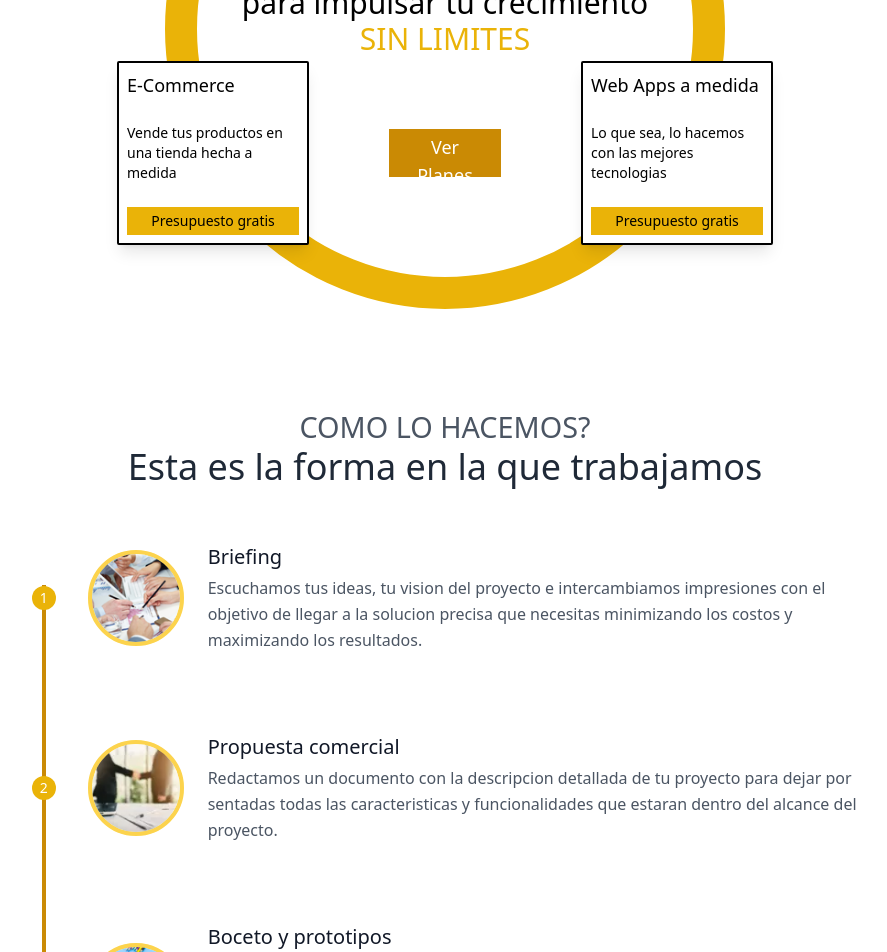
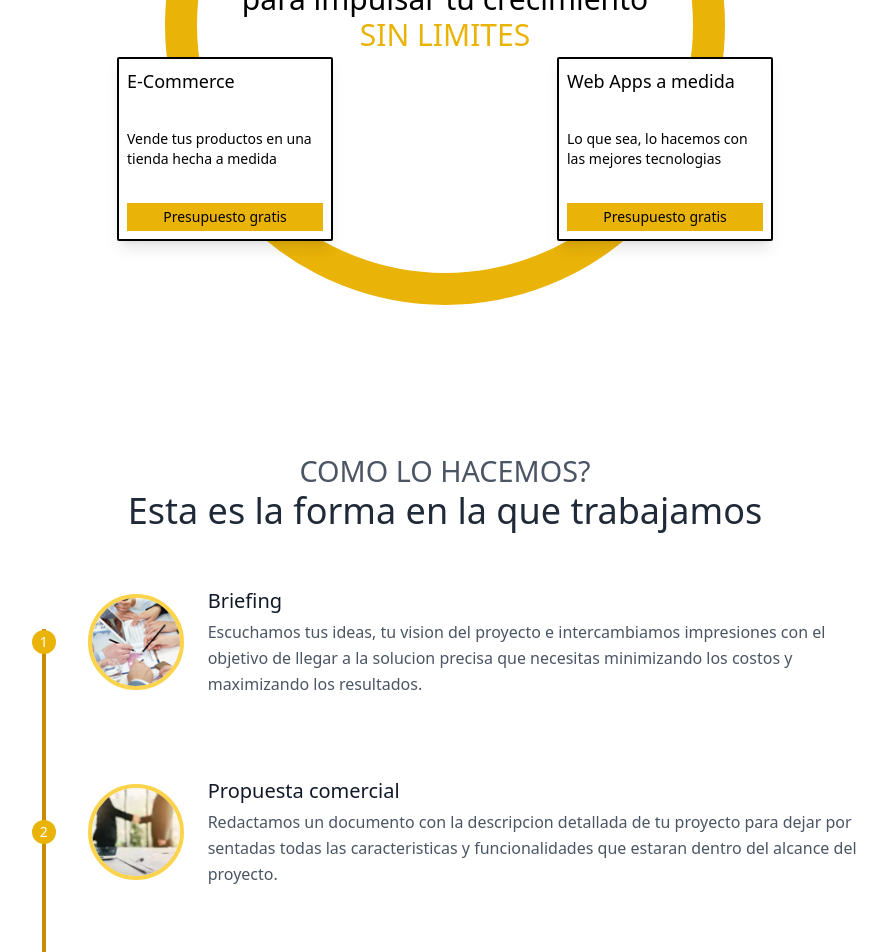
Before and after one commit to EmanuelSuarez/flipwebco-landing, a React (Create React App) app: page / in a window 1280 px wide. Shown: the part 1340-2292 px from the top of the page, without its empty margins (195-1082 px from the left). Built offline with nearby package versions, Linux system fonts and the light colour scheme.

Commit message:
fixing valueOffer component responsive issues

```diff
--- a/src/pages/home/Home.jsx
+++ b/src/pages/home/Home.jsx
@@ -6,7 +6,7 @@ import OurValueOffer from './components/OurValueOffer'
 const Home = () => {
   return (
     <>
-        <div className='h-1 w-screen bg-red-600 sm:bg-blue-700 md:bg-yellow-600 lg:bg-green-700 xl:bg-orange-600 2xl:bg-violet-700'></div>
+        <div className='h-1 w-screen bg-red-600 sm:bg-blue-700 md:bg-yellow-600 lg:bg-green-700 xl:bg-orange-600 2xl:bg-violet-700 fixed'></div>
         <Hero/>
         <OurValueOffer/>
         <DevelopmentRoadmap/>
--- a/src/pages/home/components/DevelopmentRoadmap.jsx
+++ b/src/pages/home/components/DevelopmentRoadmap.jsx
@@ -9,7 +9,7 @@ import followUp from "../../../img/seguimiento.webp"
 
 const DevelopmentRoadmap = () => {
   return (
-    <section className="text-gray-600 body-font">
+    <section className="text-gray-600 body-font pt-12">
         <div className='text-center text-2xl md:text-4xl text-gray-800'>
             <h3 className='text-center text-2xl md:text-4xl text-gray-800'> <small className='text-gray-600 uppercase'>como lo hacemos?</small> <br />Esta es la forma en la que trabajamos</h3>
         </div>
--- a/src/pages/home/components/OurValueOffer.jsx
+++ b/src/pages/home/components/OurValueOffer.jsx
@@ -8,8 +8,8 @@ const OurValueOffer = () => {
         <h2 className='text-center text-2xl md:text-4xl text-gray-800'> <small className='text-gray-600 uppercase'>QUE HACEMOS?</small> <br /> Llevamos tu idea a la realidad </h2>
         <Tilt scale={1.05} perspective={2000} className="[transform-style: preserve-3d]" >
         <div className='grid place-content-center pt-12 md:py-24'>
-            <div className='h-[40vh] w-[40vh] md:h-[70vh] md:w-[70vh] border-yellow-500 border-[2vh] md:border-[4vh] rounded-full scale-75 md:scale-100'>
-                <div className='w-[42] md:w-[62vh]'>
+            <div className='h-72 w-72 sm:h-96 sm:w-96 md:h-[50vh] md:w-[50vh] lg:h-[70vh] lg:w-[70vh] border-yellow-500 border-[2vh] md:border-[4vh] rounded-full scale-75 md:scale-75 lg:scale-100'>
+                <div className='w-[42] md:w-[62vh] relative md:right-24 lg:right-0'>
                     <div className=' hover:scale-105 w-44 h-40 md:w-[27vh] md:h-[23vh] border-2 border-black mx-auto relative bottom-24 md:bottom-20 rounded-sm bg-white shadow-lg p-3 flex flex-col justify-between ' >
                         <h2 className='text-start text-sm md:text-lg' >Websites / Landing pages</h2>
                         <h4 className='text-start text-xs md:text-sm'>Un sitio web donde mostrar tu negocio y el valor que ofrece</h4>
@@ -21,14 +21,14 @@ const OurValueOffer = () => {
                     impulsar tu crecimiento <span className='text-yellow-500'>SIN LIMITES</span> </h3>
                 </div>
 
-                <div className='w-auto md:w-[62vh] flex justify-between relative bottom-20 md:bottom-0 flex-nowrap'>
+                <div className='w-auto md:w-[62vh] flex justify-between relative bottom-20 md:bottom-0 flex-nowrap md:right-24 lg:right-0'>
                     <div className=' hover:scale-105 min-w-48 h-40 md:w-[27vh] md:h-[23vh] border-2 border-black relative right-20 rounded-sm bg-white shadow-lg p-2 flex flex-col justify-between' >
                         <h2 className='text-start text-sm md:text-lg' >E-Commerce</h2>
                         <h4 className='text-start text-xs md:text-sm'>Vende tus productos en una tienda hecha a medida</h4>
                         <a href="#pricing" className='text-center py-1 px-2 bg-yellow-500 text-xs md:text-sm ' >Presupuesto gratis</a>
                     </div>
                     <div className='hidden md:grid place-content-center'>
-                        <button className='py-1 px-3 text-lg bg-yellow-600 h-12 w-28 text-white text-md hover:scale-105' >Ver Planes</button>
+                        <button className='py-1 px-3 text-lg bg-yellow-600 h-12 w-28 text-white text-md hover:scale-105 hidden' >Ver Planes</button>
                     </div>
                     <div className=' hover:scale-105 min-w-48 h-40 md:w-[27vh] md:h-[23vh] border-2 border-black relative left-20 rounded-sm bg-white shadow-lg p-2 flex flex-col justify-between' >
                         <h2 className='text-start text-sm md:text-lg' >Web Apps a medida</h2>
```
